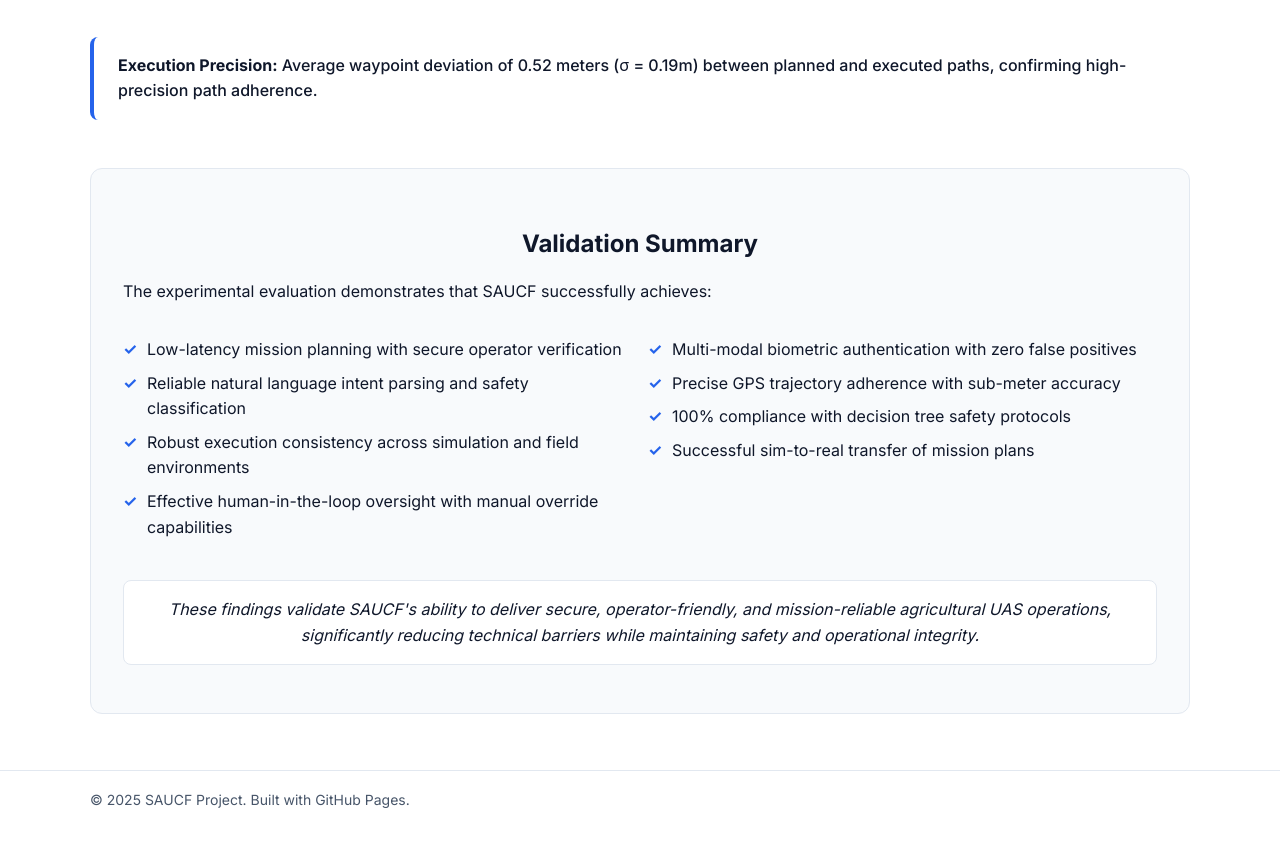
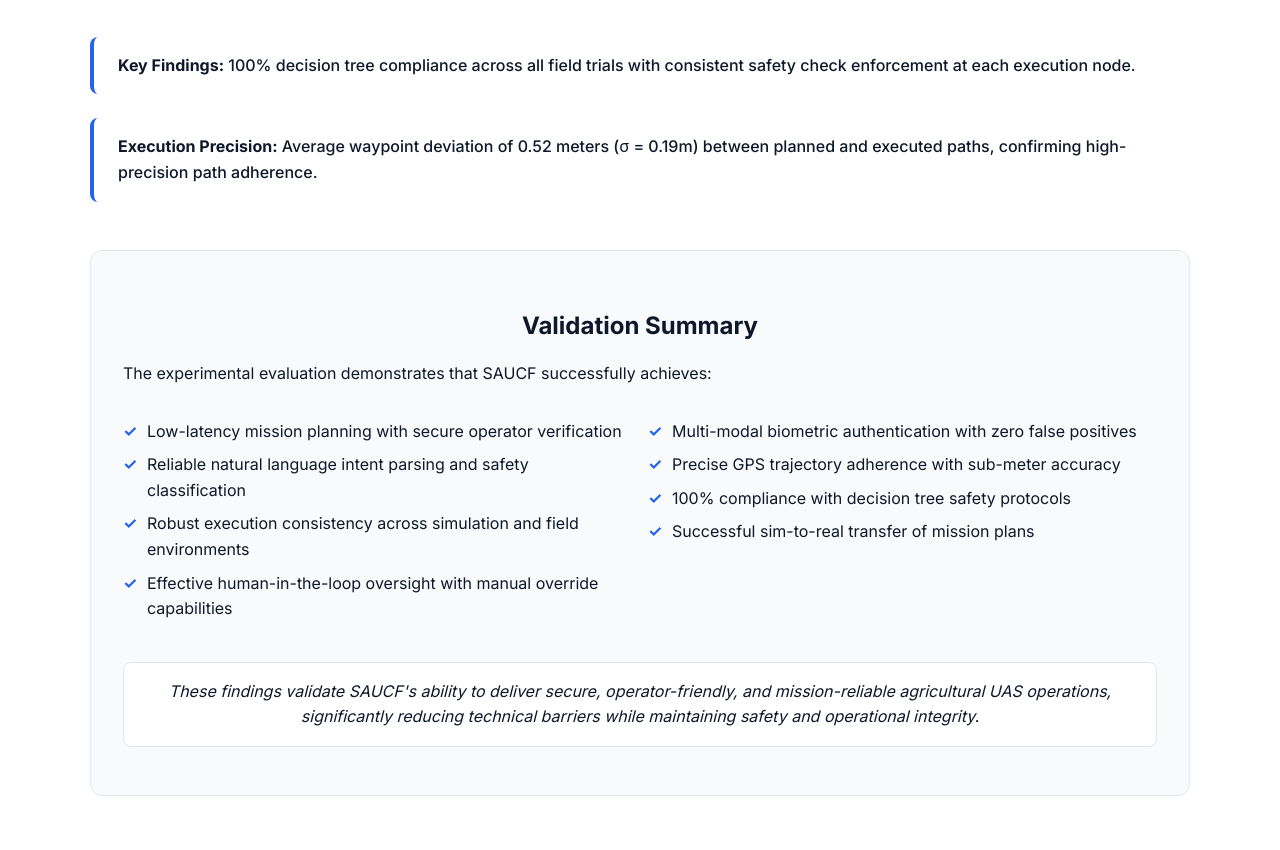
Before and after one commit to Nihar1402-iit/SAUCF-Project-Page, a plain HTML site: page index.html in a window 1280 px wide. Shown: the part 4960-5810 px from the top of the page. Drawn offline with Linux system fonts and the light colour scheme.

Commit message:
change in index.html

```diff
--- a/index.html
+++ b/index.html
@@ -246,6 +246,9 @@
               </figure>
             </div>
             <div class="results-highlight">
+              <p><strong>Key Findings:</strong> 100% decision tree compliance across all field trials with consistent safety check enforcement at each execution node.</p>
+            </div>
+            <div class="results-highlight">
               <p><strong>Execution Precision:</strong> Average waypoint deviation of 0.52 meters (σ = 0.19m) between planned and executed paths, confirming high-precision path adherence.</p>
             </div>
           </div>
```
